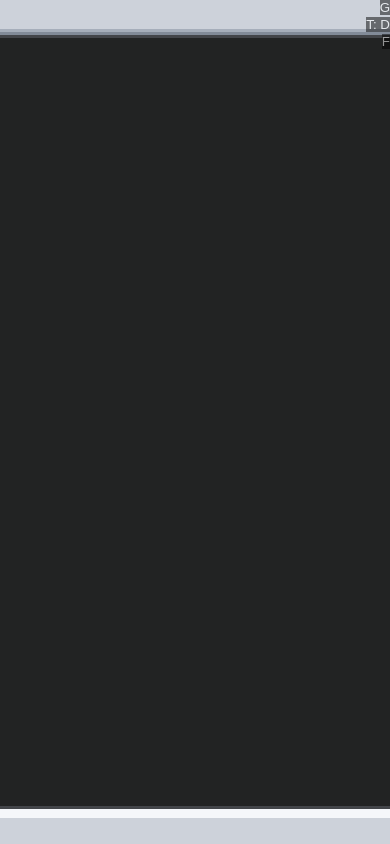
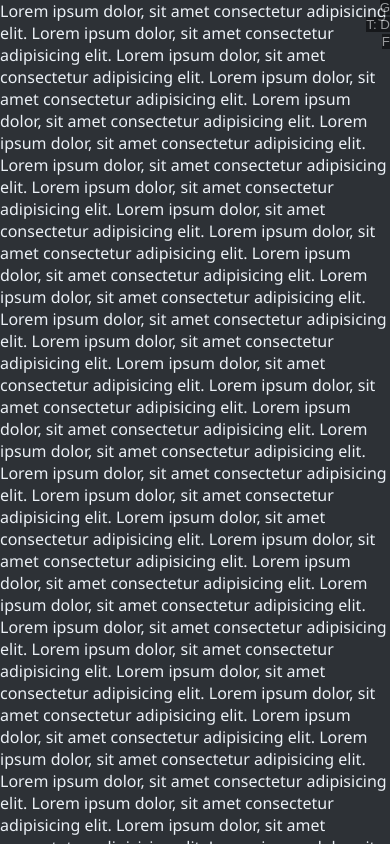
Before and after one commit to DreamsWave/waveOSPX, a React (Vite) app: page / in a window 390 px wide. Built offline with nearby package versions, Linux system fonts and the light colour scheme.

Commit message:
fix: removed mouse move animation on mobile and fixed screen size for mobile

```diff
--- a/package.json
+++ b/package.json
@@ -12,6 +12,7 @@
   "dependencies": {
     "motion": "^12.5.0",
     "react": "^19.0.0",
+    "react-device-detect": "^2.2.3",
     "react-dom": "^19.0.0",
     "react-helmet-async": "^2.0.5",
     "react-rnd": "^10.5.2",
--- a/src/components/App.tsx
+++ b/src/components/App.tsx
@@ -1,9 +1,8 @@
-import Background from "@/components/Background";
+import Camera from "@/components/Camera";
 import DebugButtons from "@/components/Debug/DebugButtons";
 import DummyText from "@/components/Debug/DummyText";
 import Metadata from "@/components/Metadata";
 import Providers from "@/components/Providers";
-import Screen from "@/components/Screen";
 import { memo } from "react";
 
 const App = memo(() => {
@@ -11,11 +10,9 @@ const App = memo(() => {
     <Providers>
       <Metadata />
       <DebugButtons />
-      <Background>
-        <Screen>
-          <DummyText repeat={200} />
-        </Screen>
-      </Background>
+      <Camera>
+        <DummyText repeat={200} />
+      </Camera>
     </Providers>
   );
 });
--- a/src/components/Background.tsx
+++ b/src/components/Background.tsx
@@ -1,73 +1,44 @@
 import MainBackgroundImage from "@/assets/images/main-background.png";
-import useFocus from "@/hooks/useFocus";
-import { motion, useMotionValue } from "motion/react";
-import { memo, useEffect } from "react";
+import { getScreenMediaQuery } from "@/utils/functions";
+import { motion, MotionValue } from "motion/react";
+import { memo } from "react";
 import styled from "styled-components";
 
-const BackgroundStyled = styled(motion.div)<{ $isFocused: boolean }>`
-  background-color: ${({ theme }) => theme.colors.background};
-  width: ${({ theme }) =>
-    theme.sizes.backgroundImageSize.width +
-    20}px; /* Image width + movement range */
-  height: ${({ theme }) =>
-    theme.sizes.backgroundImageSize.height +
-    20}px; /* Image height + movement range */
+const BackgroundStyled = styled(motion.div)`
   position: absolute;
   top: 50%;
   left: 50%;
-  background-image: url(${MainBackgroundImage});
-  background-size: ${({ $isFocused, theme }) =>
-    $isFocused
-      ? `${theme.sizes.backgroundImageSize.width}px ${theme.sizes.backgroundImageSize.height}px`
-      : `${theme.sizes.backgroundImageSize.width * 0.95}px ${
-          theme.sizes.backgroundImageSize.height * 0.95
-        }px`};
-  background-position: center; /* Center the image within the container */
-  background-repeat: no-repeat;
-  transition: filter 0.5s ease, background 0.5s ease-in-out;
+  translate: -50% -50%;
+  width: ${({ theme }) => theme.sizes.backgroundImageSize.width}px;
+  height: ${({ theme }) => theme.sizes.backgroundImageSize.height}px;
+
+  ${getScreenMediaQuery()} {
+    translate: 0 !important;
+    top: 0;
+    left: 0;
+  }
+`;
+
+const BackgroundImage = styled.img<{ $isFocused: boolean }>`
+  width: 100%;
+  height: 100%;
+  object-fit: cover;
   filter: blur(${({ $isFocused }) => ($isFocused ? 0 : "1px")});
+  scale: ${({ $isFocused }) => ($isFocused ? 1 : 0.95)};
+  transition: filter 0.5s ease, scale 0.5s ease-in-out;
 `;
 
 type Props = {
   children: React.ReactNode;
+  isFocused: boolean;
+  x: MotionValue<number>;
+  y: MotionValue<number>;
 };
 
-const Background = memo(({ children }: Props) => {
-  const { isFocused } = useFocus();
-
-  // Motion values to track mouse position
-  const mouseX = useMotionValue(0);
-  const mouseY = useMotionValue(0);
-
-  // Update mouse position on move
-  useEffect(() => {
-    const handleMouseMove = (event: MouseEvent) => {
-      const { clientX, clientY } = event;
-      const centerX = window.innerWidth / 2;
-      const centerY = window.innerHeight / 2;
-
-      // Calculate offset from center (normalized between -1 and 1)
-      const offsetX = (clientX - centerX) / centerX;
-      const offsetY = (clientY - centerY) / centerY;
-
-      // Apply a subtle movement range (e.g., -10px to 10px)
-      mouseX.set(offsetX * -10);
-      mouseY.set(offsetY * -10);
-    };
-
-    window.addEventListener("mousemove", handleMouseMove);
-    return () => window.removeEventListener("mousemove", handleMouseMove);
-  }, [mouseX, mouseY]);
-
+const Background = memo(({ children, isFocused, x, y }: Props) => {
   return (
-    <BackgroundStyled
-      $isFocused={isFocused}
-      style={{
-        x: mouseX,
-        y: mouseY,
-        translate: "-50% -50%",
-      }}
-    >
+    <BackgroundStyled style={{ x, y, translate: "-50% -50%" }}>
+      <BackgroundImage src={MainBackgroundImage} $isFocused={isFocused} />
       {children}
     </BackgroundStyled>
   );
--- /dev/null
+++ b/src/components/Camera.tsx
@@ -0,0 +1,75 @@
+import Background from "@/components/Background";
+import Screen from "@/components/Screen";
+import useFocus from "@/hooks/useFocus";
+import { motion, useMotionValue } from "motion/react";
+import { memo, useEffect } from "react";
+import { isMobile } from "react-device-detect";
+import styled, { useTheme } from "styled-components";
+
+const CameraStyled = styled(motion.div)`
+  position: absolute;
+  width: 100vw;
+  height: 100vh;
+  overflow: hidden; /* Clip content outside the viewport */
+  top: 0;
+  left: 0;
+`;
+
+type Props = {
+  children: React.ReactNode;
+};
+
+const Camera = memo(({ children }: Props) => {
+  const { isFocused } = useFocus();
+  const theme = useTheme();
+
+  // Motion values to track background position (inverse of camera)
+  const backgroundX = useMotionValue(0);
+  const backgroundY = useMotionValue(0);
+
+  // Update background position on mouse move, only for non-mobile and large screens
+  useEffect(() => {
+    const isSmallScreen = () =>
+      window.innerWidth <= theme.sizes.monitor.screen.resolution.width &&
+      window.innerHeight <= theme.sizes.monitor.screen.resolution.height;
+
+    if (isMobile || isSmallScreen()) {
+      // Reset motion values to 0 and skip animation
+      backgroundX.set(0);
+      backgroundY.set(0);
+      return;
+    }
+
+    const handleMouseMove = (event: MouseEvent) => {
+      const { clientX, clientY } = event;
+      const centerX = window.innerWidth / 2;
+      const centerY = window.innerHeight / 2;
+
+      // Calculate offset from center (normalized between -1 and 1)
+      const offsetX = (clientX - centerX) / centerX;
+      const offsetY = (clientY - centerY) / centerY;
+
+      // Move background opposite to mouse (e.g., -10px to 10px)
+      backgroundX.set(offsetX * -10); // Inverse direction
+      backgroundY.set(offsetY * -10);
+    };
+
+    window.addEventListener("mousemove", handleMouseMove);
+    return () => window.removeEventListener("mousemove", handleMouseMove);
+  }, [
+    backgroundX,
+    backgroundY,
+    theme.sizes.monitor.screen.resolution.height,
+    theme.sizes.monitor.screen.resolution.width,
+  ]);
+
+  return (
+    <CameraStyled>
+      <Background isFocused={isFocused} x={backgroundX} y={backgroundY}>
+        <Screen isFocused={isFocused}>{children}</Screen>
+      </Background>
+    </CameraStyled>
+  );
+});
+
+export default Camera;
--- a/src/components/Screen.tsx
+++ b/src/components/Screen.tsx
@@ -1,35 +1,29 @@
-import useFocus from "@/hooks/useFocus";
+import { getScreenMediaQuery } from "@/utils/functions";
 import { memo } from "react";
 import styled from "styled-components";
-
-const mediaQuery = (width: number, height: number) => {
-  return `@media (max-width: ${width}px) or (max-height: ${height}px)`;
-};
 
 const ScreenWrapper = styled.div<{ $isFocused: boolean }>`
   position: absolute;
   top: ${({ theme }) =>
-    theme.sizes.monitor.screen.position.yPX * theme.sizes.pixelSize + 10}px;
+    theme.sizes.monitor.screen.position.yPX * theme.sizes.pixelSize}px;
   left: ${({ theme }) =>
-    theme.sizes.monitor.screen.position.xPX * theme.sizes.pixelSize + 10}px;
-  scale: ${({ $isFocused }) => ($isFocused ? 1 : 0.95)};
+    theme.sizes.monitor.screen.position.xPX * theme.sizes.pixelSize}px;
   background: ${({ theme }) => theme.colors.background};
   color: ${({ theme }) => theme.colors.text};
   width: ${({ theme }) => theme.sizes.monitor.screen.resolution.width}px;
   height: ${({ theme }) => theme.sizes.monitor.screen.resolution.height}px;
   transition: filter 0.5s ease, scale 0.5s ease-in-out;
   filter: blur(${({ $isFocused }) => ($isFocused ? 0 : "1px")});
+  transform: scale(${({ $isFocused }) => ($isFocused ? 1 : 0.95)});
 
-  ${({ theme }) =>
-    mediaQuery(
-      theme.sizes.monitor.screen.resolution.width,
-      theme.sizes.monitor.screen.resolution.height
-    )} {
+  ${getScreenMediaQuery()} {
+    width: 100vw;
     height: 100vh;
-    width: 100vw;
     top: 0;
     left: 0;
-    transform: translateX(0);
+    transform: none;
+    position: fixed;
+    z-index: 1;
   }
 `;
 
@@ -42,10 +36,10 @@ const ScreenContent = styled.div`
 
 type Props = {
   children: React.ReactNode;
+  isFocused: boolean;
 };
-export const Screen = memo(({ children }: Props) => {
-  const { isFocused } = useFocus();
 
+export const Screen = memo(({ children, isFocused }: Props) => {
   return (
     <ScreenWrapper $isFocused={isFocused}>
       <ScreenContent>{children}</ScreenContent>
--- a/src/utils/functions.ts
+++ b/src/utils/functions.ts
@@ -6,6 +6,11 @@ import { css, RuleSet } from "styled-components";
  */
 export const px = (size: number = 1): RuleSet => css`
   ${({ theme }) => `${theme.sizes.pixelSize * size}px`}
+`;
+
+export const getScreenMediaQuery = (): RuleSet => css`
+  ${({ theme }) =>
+    `@media (max-width: ${theme.sizes.monitor.screen.resolution.width}px) or (max-height: ${theme.sizes.monitor.screen.resolution.height}px)`}
 `;
 
 export const debounce = <T extends (...args: unknown[]) => unknown>(
```
Also changed, not shown: 1 other file (tests, documents, lock files or other folders).
